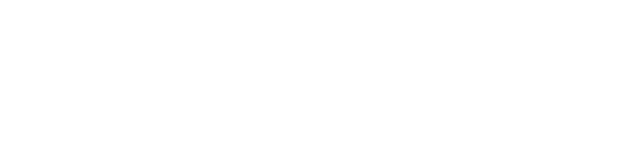
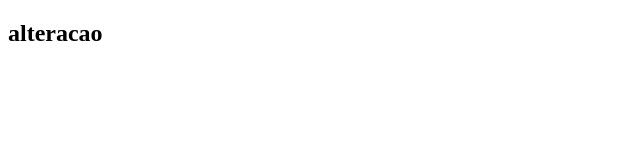
Before and after one commit to brunocruz26/curso_git_01, a plain HTML site: page index.html in a window 1280 px wide. Shown: the whole page, without its empty margins (0-640 px from the left). Drawn offline with Linux system fonts and the light colour scheme.

Commit message:
rnvisndo alteracoes

```diff
--- a/index.html
+++ b/index.html
@@ -7,6 +7,6 @@
     <title>Document</title>
 </head>
 <body>
-
+    <h2>alteracao</h2>
 </body>
 </html>
```
